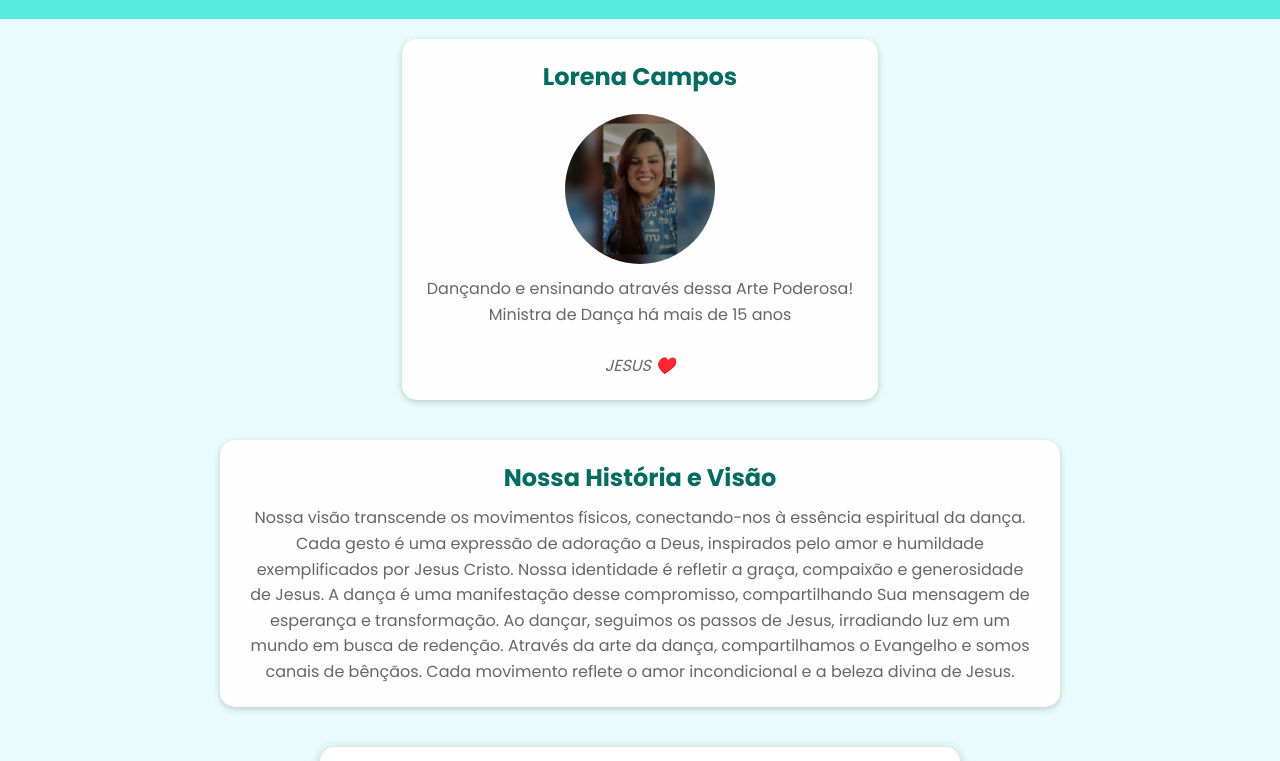
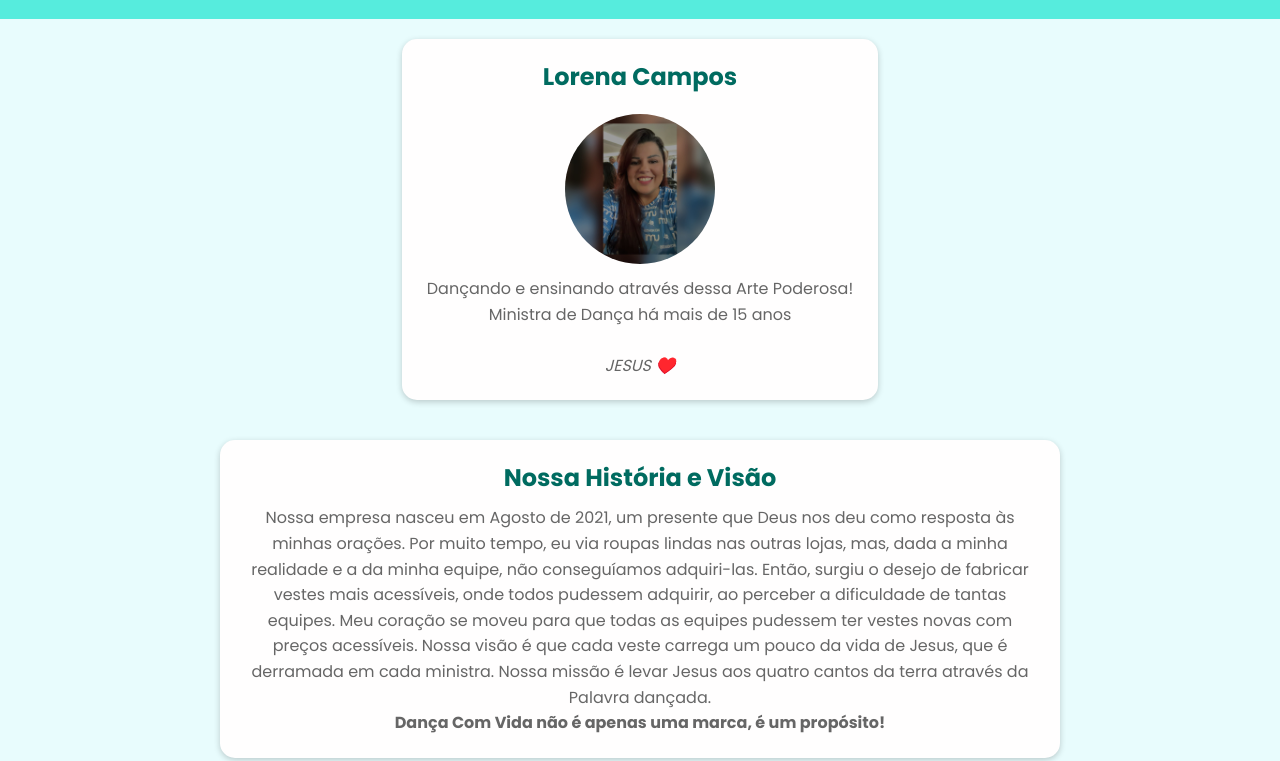
Before and after one commit to Isabellagouveias/mundo-da-lorem, a plain HTML site: page index.html in a window 1280 px wide. Shown: the part 199-960 px from the top of the page. Drawn offline with Linux system fonts and the light colour scheme.

Commit message:
frase da historia

```diff
--- a/index.html
+++ b/index.html
@@ -33,18 +33,21 @@
 
   <section class="about-section">
     <h2>Nossa História e Visão</h2>
-    <p>Nossa visão transcende os movimentos físicos, conectando-nos à essência espiritual da dança. Cada gesto é uma
-      expressão
-      de adoração a Deus, inspirados pelo amor e humildade exemplificados por Jesus Cristo.
+    <p>Nossa empresa nasceu em Agosto de 2021, um presente que Deus nos deu como resposta às minhas orações. Por muito
+      tempo,
+      eu via roupas lindas nas outras lojas, mas, dada a minha realidade e a da minha equipe, não conseguíamos
+      adquiri-las.
+      Então, surgiu o desejo de fabricar vestes mais acessíveis, onde todos pudessem adquirir, ao perceber a dificuldade
+      de
+      tantas equipes. Meu coração se moveu para que todas as equipes pudessem ter vestes novas com preços acessíveis.
 
-      Nossa identidade é refletir a graça, compaixão e generosidade de Jesus. A dança é uma manifestação desse
-      compromisso,
-      compartilhando Sua mensagem de esperança e transformação. Ao dançar, seguimos os passos de Jesus, irradiando luz
-      em um
-      mundo em busca de redenção.
+      Nossa visão é que cada veste carrega um pouco da vida de Jesus, que é derramada em cada ministra.
 
-      Através da arte da dança, compartilhamos o Evangelho e somos canais de bênçãos. Cada movimento reflete o amor
-      incondicional e a beleza divina de Jesus.
+      Nossa missão é levar Jesus aos quatro cantos da terra através da Palavra dançada. <br><b>Dança Com Vida não é
+        apenas uma
+        marca,
+        é um propósito!</b>
+
     </p>
   </section>
 
@@ -114,6 +117,13 @@
     </div>
   </section>
 
+  <section class="about-section">
+    <h2>Vestido destaque</h2>
+    <div class="gallery">
+      <img src="images/vestidoprofetiza" alt="Foto 1">
+    </div>
+  </section>
+
   <section class="social-section">
     <h2>Redes Sociais</h2>
     <div class="social-icons">
```
